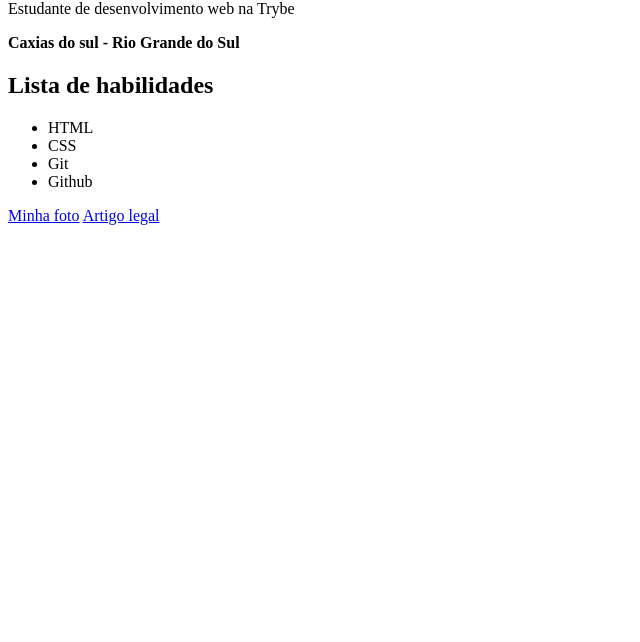
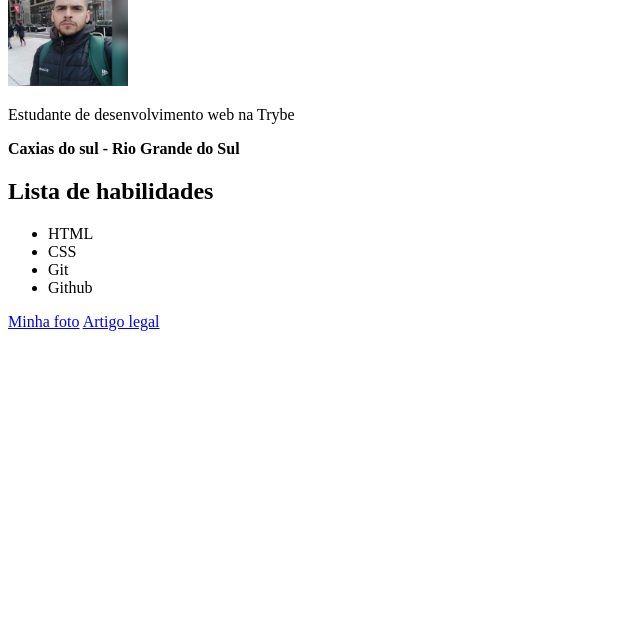
Before and after one commit to iagomoraisn/iagomoraisn.github.io, a plain HTML site: page index.html in a window 1280 px wide. Shown: the part 158-800 px from the top of the page, without its empty margins (0-640 px from the left). Drawn offline with Linux system fonts and the light colour scheme.

Commit message:
nova foto

```diff
--- a/index.html
+++ b/index.html
@@ -10,7 +10,7 @@
     <a href="https://www.linkedin.com/in/iago-morais96/">Sobre mim</a> <br>
     <a href="https://www.youtube.com/premium">Página que eu gosto</a>
     <h1 class="meuNome">Iago Morais</h1>
-    <img src="imagens/WhatsApp_files/iago.jpg" width="120px" alt="Minha foto em viagem" id="foto">
+    <img src="iago.jpg" width="120px" alt="Minha foto em viagem" id="foto">
     <p class="descricao">Estudante de desenvolvimento web na Trybe</p>
     <p class="resido"><strong>Caxias do sul - Rio Grande do Sul</strong></p>
     <h2>Lista de habilidades</h2>
@@ -20,7 +20,7 @@
     <li class="Git">Git</li>
     <li class="Github">Github</li>
     </ul>
-    <a href="imagens/WhatsApp_files/iago.jpg">Minha foto</a>
+    <a href="iago.jpg">Minha foto</a>
     <a href="https://blog.betrybe.com/carreira/frontend/" target="_blank">Artigo legal</a>
 
     </body>
```
